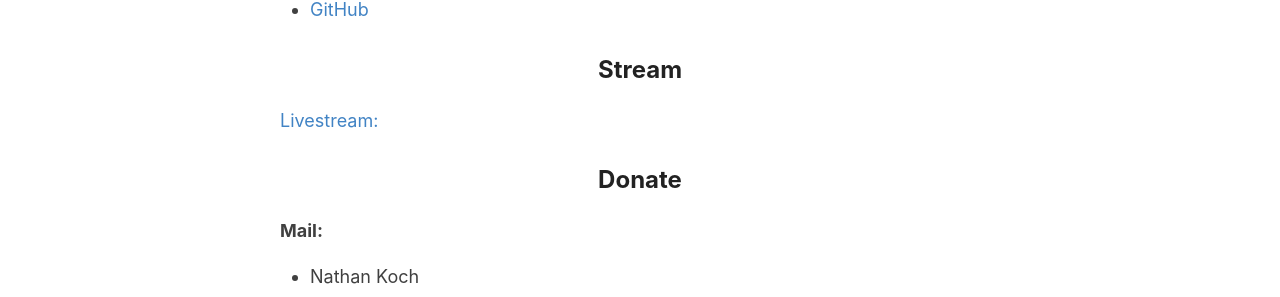
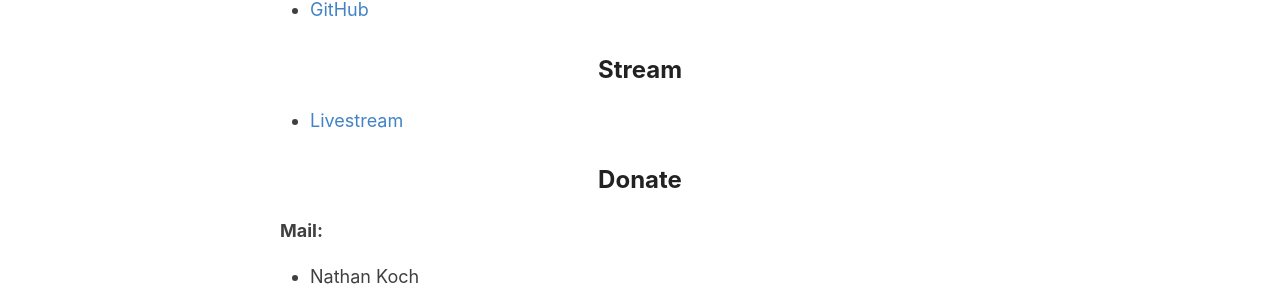
Before and after one commit to anathonous/anathonous.github.io, a Jekyll site: the page built from _pages/about.md, in a window 1280 px wide and 900 px high, scrolled down 310 px. Shown: the part 150-447 px from the top of the window. Built offline with Jekyll 4.4.1, drawn with Linux system fonts in a browser that asks for light colours.

```diff
--- a/_pages/about.md
+++ b/_pages/about.md
@@ -14,7 +14,7 @@ I do things on the internet, I do things irl. Sometimes I stream, Sometimes I do
 - [GitHub](https://anathonous.github.io/about/)
 
 ## Stream
-  [Livestream:](https://www.anathonous.cf/live/)
+- [Livestream](https://www.anathonous.cf/live/)
 
 ## Donate
 **Mail:**
```
